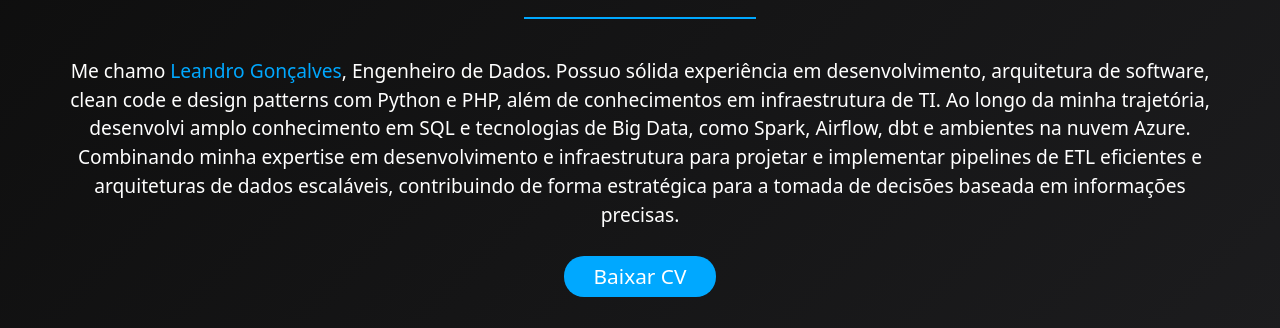
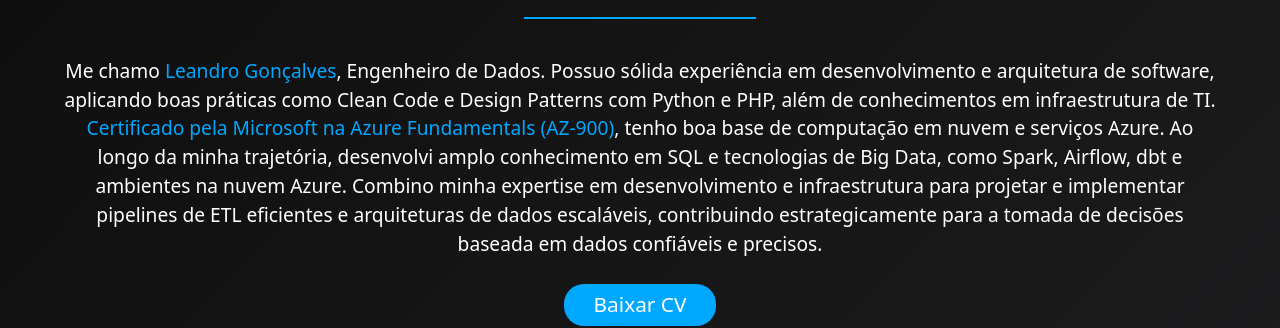
Before and after one commit to lleandrogon/Leandro-Portfolio, an Angular app: page / in a window 1280 px wide. Shown: the part 792-1120 px from the top of the page. Built offline with nearby package versions, Linux system fonts and the light colour scheme.

Commit message:
Feat: Atualizando currículo e sobre mim

```diff
--- a/src/app/components/about-me/about-me.html
+++ b/src/app/components/about-me/about-me.html
@@ -3,7 +3,7 @@
         <h1 class="title">Sobre Mim</h1>
     </div>
     <div class="content">
-        <p>Me chamo <span class="name">Leandro Gonçalves</span>, Engenheiro de Dados. Possuo sólida experiência em desenvolvimento, arquitetura de software, clean code e design patterns com Python e PHP, além de conhecimentos em infraestrutura de TI. Ao longo da minha trajetória, desenvolvi amplo conhecimento em SQL e tecnologias de Big Data, como Spark, Airflow, dbt e ambientes na nuvem Azure. Combinando minha expertise em desenvolvimento e infraestrutura para projetar e implementar pipelines de ETL eficientes e arquiteturas de dados escaláveis, contribuindo de forma estratégica para a tomada de decisões baseada em informações precisas.</p>
+        <p>Me chamo <span class="name">Leandro Gonçalves</span>, Engenheiro de Dados. Possuo sólida experiência em desenvolvimento e arquitetura de software, aplicando boas práticas como Clean Code e Design Patterns com Python e PHP, além de conhecimentos em infraestrutura de TI. <span class="name">Certificado pela Microsoft na Azure Fundamentals (AZ-900)</span>, tenho boa base de computação em nuvem e serviços Azure. Ao longo da minha trajetória, desenvolvi amplo conhecimento em SQL e tecnologias de Big Data, como Spark, Airflow, dbt e ambientes na nuvem Azure. Combino minha expertise em desenvolvimento e infraestrutura para projetar e implementar pipelines de ETL eficientes e arquiteturas de dados escaláveis, contribuindo estrategicamente para a tomada de decisões baseada em dados confiáveis e precisos.</p>
     </div>
     <div class="button-container">
         <a href="/documents/Curriculo_Leandro_Data_Engineer.pdf" download="Curriculo_Leandro_Data_Engineer.pdf" class="bt">Baixar CV</a>
```
Also changed, not shown: 1 other file (tests, documents, lock files or other folders).
